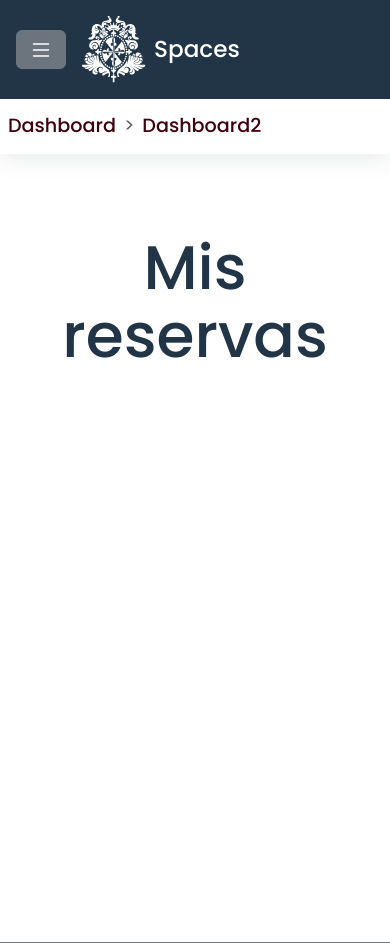
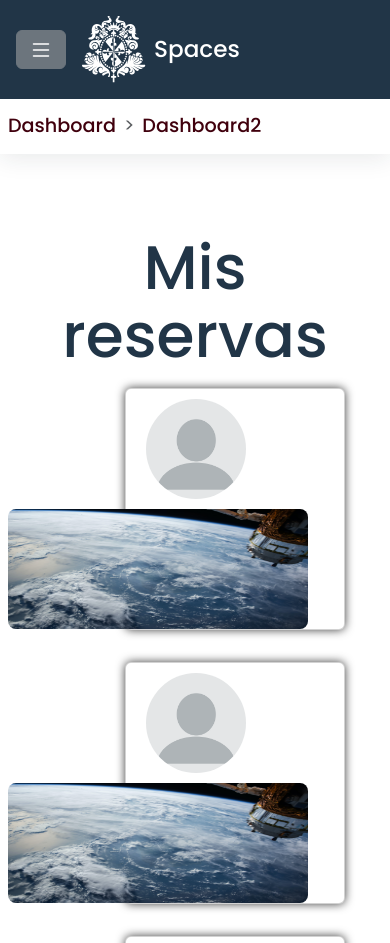
Before and after one commit to Feligx/EICTSpaces-WEB, a React (Vite) app in the folder react/eict-spaces/: page /dashboard/bookings in a window 390 px wide. Built offline with nearby package versions, Linux system fonts and the light colour scheme.

Commit message:
modal action button working need responsiveness

```diff
--- a/react/eict-spaces/src/components/cards/HorizontalCard.jsx
+++ b/react/eict-spaces/src/components/cards/HorizontalCard.jsx
@@ -2,7 +2,7 @@ import { Card, Button, CardImg, CardText, CardTitle, Col, Row, Modal, ModalHeade
 import './HorizontalCard.css'
 import {useState} from "react";
 
-const HorizontalCard = ({ nombreSalon, profilePic, person, image, reason, userAdmin, active }) => {//userAdmin es un booleano que indica si el usuario es admin o no para las modales
+const HorizontalCard = ({ nombreSalon, profilePic, person, image, reason, userAdmin, active, id, setBookings }) => {//userAdmin es un booleano que indica si el usuario es admin o no para las modales
     const [modal, setModal] = useState(false);
     const [modal2, setModal2] = useState(false);
     const toggle = () => setModal(!modal);
@@ -10,8 +10,12 @@ const HorizontalCard = ({ nombreSalon, profilePic, person, image, reason, userAd
     let togs = userAdmin==true ? toggle : toggle2
 
     function handleActive() {
-        active = false;
-        console.log("Se ejecuto la funcion handleActive");
+       setBookings(prevState => prevState.map(booking => {
+            if (booking.id == id) {
+                booking.active = false;
+            }
+            return booking;
+        }))
     }
     return (
         <>
@@ -66,7 +70,11 @@ const HorizontalCard = ({ nombreSalon, profilePic, person, image, reason, userAd
 
                     </ModalBody>
                     <ModalFooter>
-                    <Button color="secondary" onClick={handleActive} className="btn botonCancelar">
+                    <Button color="secondary" onClick={event=>{
+                            toggle2();
+                            handleActive();
+
+                    } } className="btn botonCancelar">
                         Cancelar mi reserva
                     </Button>
                     </ModalFooter>
@@ -95,18 +103,22 @@ const HorizontalCard = ({ nombreSalon, profilePic, person, image, reason, userAd
                             8/1/24, 7:00 am - 9:00 am
                         </li>
                         </ul>
-
                         <h6>Pido uso del salon Lovelace con el fin de poder adelantar mi proyecto de la clase de programación de computadores </h6>
 
                     </ModalBody>
                     <ModalFooter>
                     <Button color="primary" onClick={event=>{
-                            toggle2;
-                            handleActive;
+                            toggle2();
+                            handleActive();
+
                     } } className="btn botonCancelar">
                         Rechazar
                     </Button>{' '}
-                    <Button color="secondary" onClick={handleActive} className="btn btn-outline-success botonAceptar">
+                    <Button color="secondary" onClick={event=>{
+                            toggle2();
+                            handleActive();
+
+                    } } className="btn btn-outline-success botonAceptar">
                         Aceptar
                     </Button>
                     </ModalFooter>
--- a/react/eict-spaces/src/views/bookings/Bookings.jsx
+++ b/react/eict-spaces/src/views/bookings/Bookings.jsx
@@ -1,47 +1,74 @@
 import HorizontalCard from '../../components/cards/HorizontalCard'
 import { Col } from 'reactstrap'
+import {useState} from "react";
+
+const books = [
+    {
+        nombreSalon: "nombreSalon",
+        profilePic: "../../../public/fotoperf.webp",
+        person: "Camilo F",
+        image: "../../../public/space.jpg",
+        reason: "para ver bochi",
+        userAdmin: true,
+        active: true,
+        id : 1
+    },
+    {
+        nombreSalon: "nombreSalon",
+        profilePic: "../../../public/fotoperf.webp",
+        person: "Camilo F",
+        image: "../../../public/space.jpg",
+        reason: "para ver bochi",
+        userAdmin: false,
+        active: true,
+        id : 2
+    },
+    {
+        nombreSalon: "nombreSalon",
+        profilePic: "../../../public/fotoperf.webp",
+        person: "Camilo F",
+        image: "../../../public/space.jpg",
+        reason: "para ver bochi",
+        userAdmin: true,
+        active: true,
+        id : 1
+    },
+    {
+        nombreSalon: "nombreSalon",
+        profilePic: "../../../public/fotoperf.webp",
+        person: "Camilo F",
+        image: "../../../public/space.jpg",
+        reason: "para ver bochi",
+        userAdmin: false,
+        active: true,
+        id : 2
+    }
+]
 
 const Bookings = () => {
-    let bookings = [];
-    let booking1 = [<HorizontalCard nombreSalon = "nombreSalon"
-    profilePic = "../../../public/fotoperf.webp"
-    person = "Camilo F"
-    image = "../../../public/space.jpg"
-    reason = "para ver bochi"
-    userAdmin = {false}
-    active= {true} />];
 
-    let booking2 = [<HorizontalCard
-        nombreSalon = "nombreSalon"
-        profilePic = "../../../public/fotoperf.webp"
-        person = "Camilo F"
-        image = "../../../public/space.jpg"
-        reason = "para ver bochi"
-        userAdmin = {true}
-        active= {true}
-    />];
-    let booking3 = [<HorizontalCard
-        nombreSalon = "nombreSalon"
-        profilePic = "../../../public/fotoperf.webp"
-        person = "Camilo F"
-        image = "../../../public/space.jpg"
-        reason = "para ver bochi"
-        userAdmin = {true}
-        active= {true} />];
-
-    bookings = [booking1, booking2, booking3];
+    const [bookings,setBookings] = useState(books)
 
     return (
         <Col className='container d-flex flex-column'>
             <h1 className='text-center'>Mis reservas</h1>
             <div className='d-flex flex-column'>
-                {bookings.map((booking) => {
-                    //return booking.active == [true] ? booking : null;
-                    if (booking.active) {
-                        return booking;
-                    } else {
+                {books.map((book,index) => {
+                    if (book.active == false) {
                         return null;
                     }
+                    //return booking.active == [true] ? booking : null;
+                    return <HorizontalCard nombreSalon = {book.nombreSalon}
+                    profilePic = {book.profilePic}
+                    person = {book.person}
+                    image = {book.image}
+                    reason = {book.reason}
+                    userAdmin = {book.userAdmin}
+                    active= {book.active}
+                    id = {book.id}
+                    key = {index}
+                    setBookings = {setBookings}
+                     />
                 })}
             </div>
         </Col>
```
